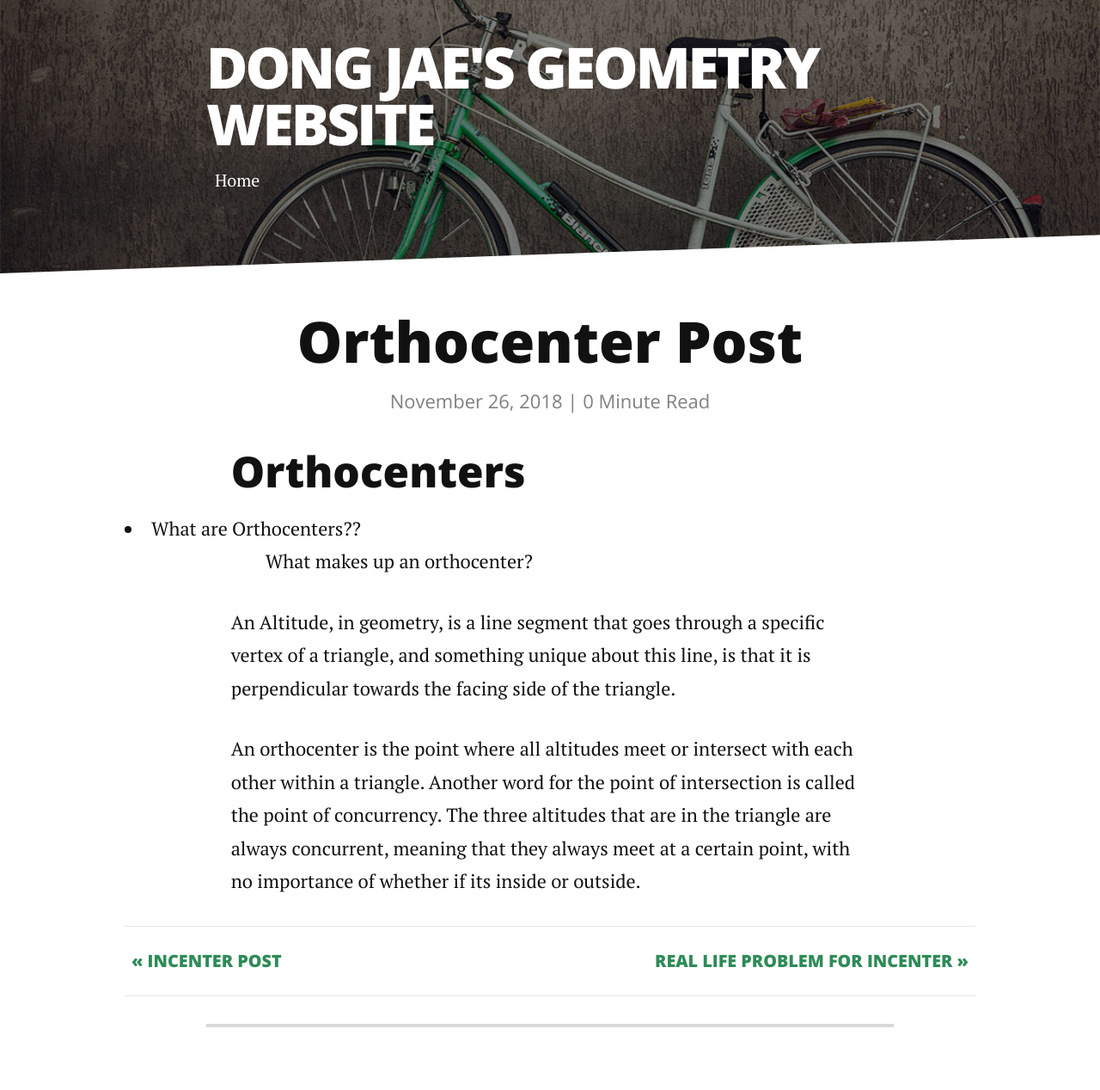
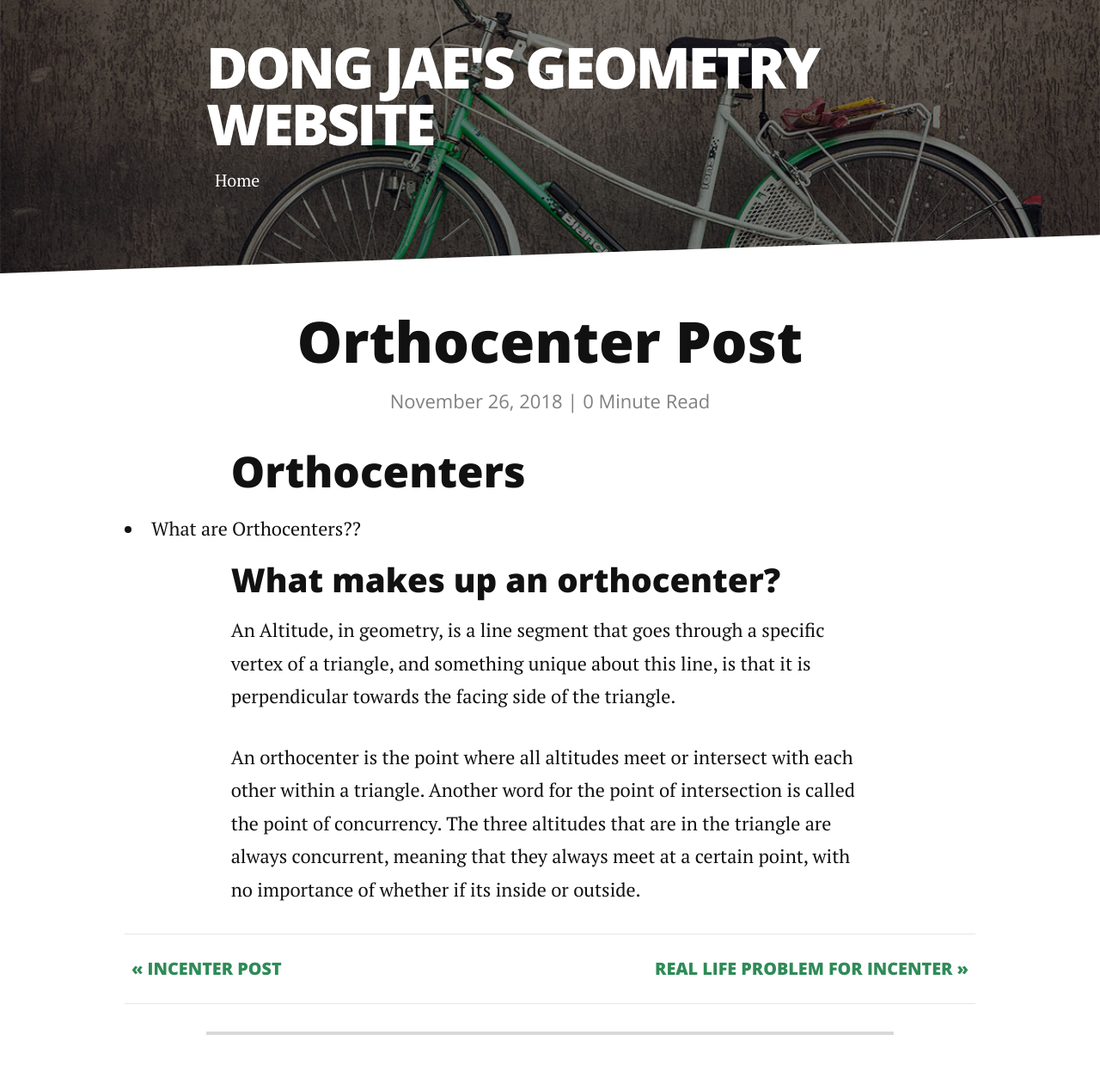
Before and after one commit to dongie416/dongie416.github.io, a Jekyll site: the page built from _posts/2018-11-26-Orthocenter-post.markdown, in a window 1280 px wide. Shown: the whole page at 86% size. Built offline with Jekyll 4.4.1, drawn with Linux system fonts in a browser that asks for light colours; nearby versions of some CDN libraries; our own code applies the rules of GitHub Pages for plain Markdown files.

Commit message:
changeh3

```diff
--- a/_posts/2018-11-26-Orthocenter-post.markdown
+++ b/_posts/2018-11-26-Orthocenter-post.markdown
@@ -1,6 +1,6 @@
 <h2> Orthocenters </h2>
 <li> What are Orthocenters?? </li>
-<ol> What makes up an orthocenter? </ol>
+<h3> What makes up an orthocenter? </h3>
 <p> An Altitude, in geometry, is a line segment that goes through a specific vertex of a triangle, and something unique about this line, is that it is perpendicular towards the facing side of the triangle.</p>
 
 <p> An orthocenter is the point where all altitudes meet or intersect with each other within a triangle. Another word for the point of intersection is called the point of concurrency. The three altitudes that are in the triangle are always concurrent, meaning that they always meet at a certain point, with no importance of whether if its inside or outside. </p>
```
